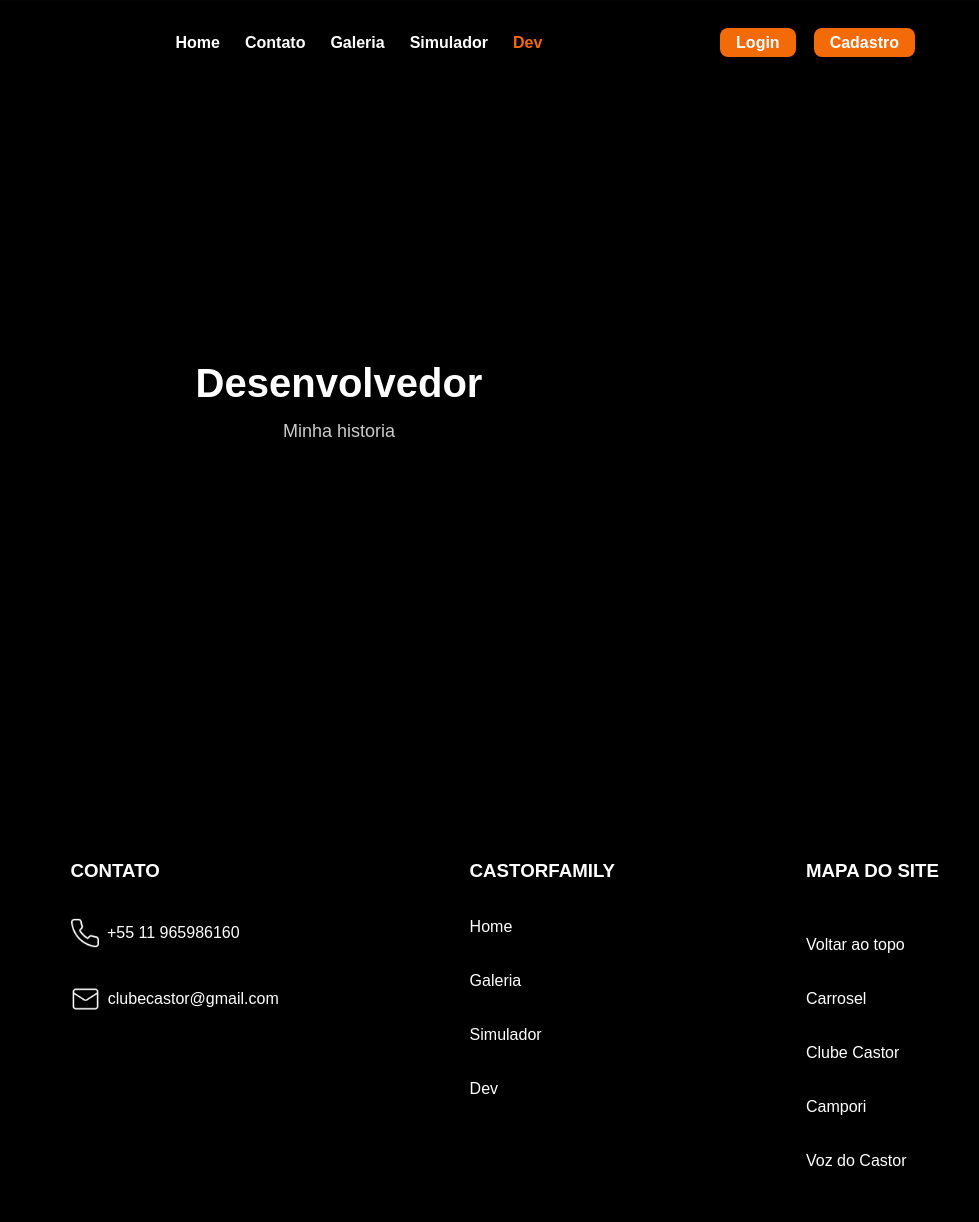
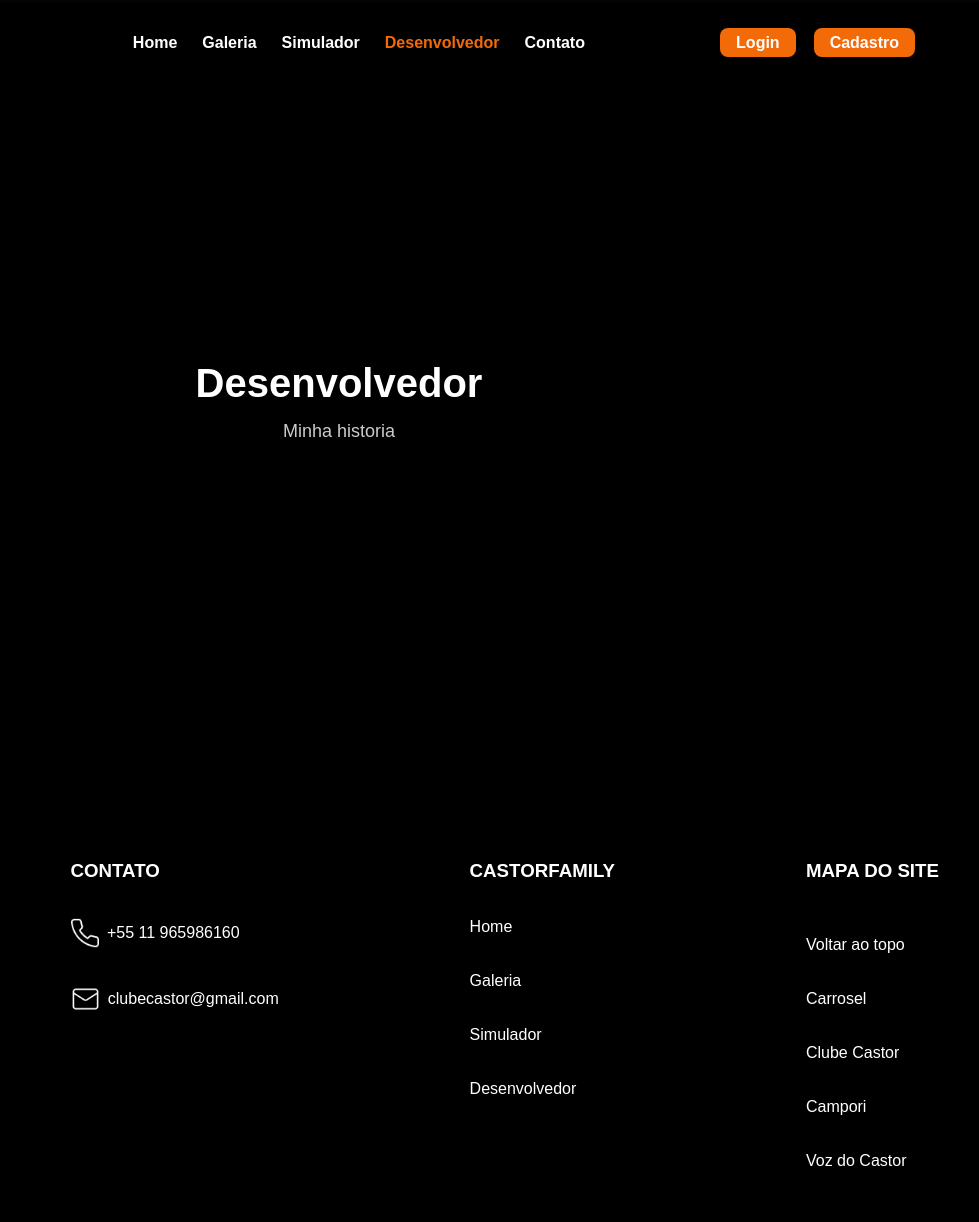
Before and after one commit to JuanSanchezVll/projeto-individual, a website: page site/public/desenvolvedor.html in a window 1280 px wide. Shown: the top 1222 px of the page, 301-1280 px from the left. Drawn offline with Linux system fonts and the light colour scheme.

Commit message:
Resolvendo bugs de navegação

```diff
--- a/site/public/css/site-institucional/index.css
+++ b/site/public/css/site-institucional/index.css
@@ -5,8 +5,9 @@
   box-sizing: border-box;
 }
 
-html, body {
-    overflow-x: hidden;
+html,
+body {
+  overflow-x: hidden;
 }
 
 body {
@@ -28,7 +29,7 @@ body {
 
 /* HEADER */
 .header {
-  position: fixed;
+  position: absolute;
   top: 0;
   width: 100%;
   background: linear-gradient(rgba(0, 0, 0, 0.9) 0%, rgba(0, 0, 0, 0.6) 50%, rgba(0, 0, 0, 0.2) 100%);
@@ -123,6 +124,7 @@ body {
   justify-content: center;
   position: relative;
   margin-top: 0px;
+
 }
 
 .bemvindo .conteudo {
--- a/site/public/dev.html
+++ b/site/public/desenvolvedor.html
@@ -25,10 +25,11 @@
             <nav class="navbar">
                 <ul class="menu-center">
                     <li><a href="./index.html">Home</a></li>
+                    <li><a href="./galeria.html">Galeria</a></li>
+                    <li><a href="./simulador.html">Simulador</a></li>
+                    <li><a href="./desenvolvedor.html" class="ativo">Desenvolvedor</a></li>
                     <li><a href="./index.html#contato">Contato</a></li>
-                    <li><a href="#clube">Galeria</a></li>
-                    <li><a href="./simulador.html">Simulador</a></li>
-                    <li><a href="./dev.html" class="ativo">Dev</a></li>
+
                 </ul>
             </nav>
             <ul class="menu-right">
@@ -71,7 +72,8 @@
                 <a href="./index.html"><span>Home</span></a> <br><br></a>
                 <a href="./galeria.html"><span>Galeria</span> <br><br></a>
                 <a href="./simulador.html"><span>Simulador</span> <br><br></a>
-                <a href="./dev.html"><span>Dev</span> <br><br></a>
+                <a href="./desenvolvedor.html"><span>Desenvolvedor</span> <br><br></a>
+
             </div>
             <div class="campo">
                 <h3>MAPA DO SITE</h3>
```
Also changed, not shown: site/public/galeria.html (+5 -3 lines), site/public/index.html (+4 -3 lines), site/public/simulador.html (+5 -3 lines).
